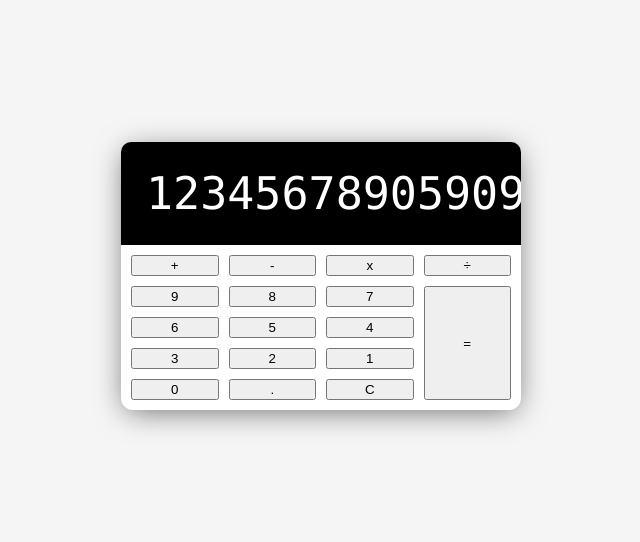
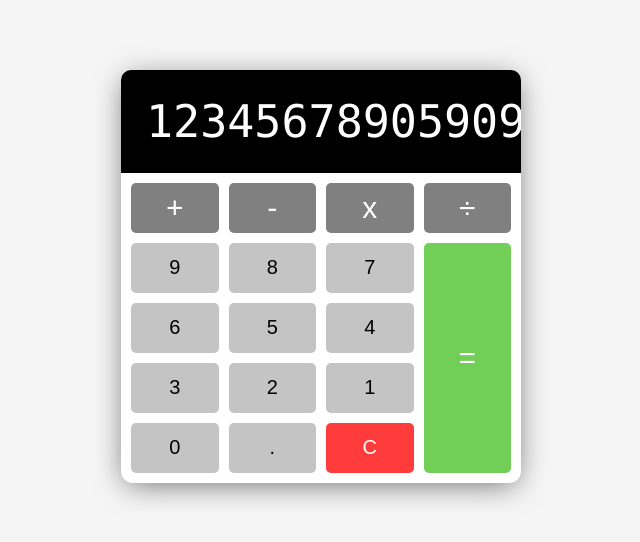
Before and after one commit to b1e1e4/Calculator, a plain HTML site: page index.html in a window 1280 px wide. Shown: the part 124-666 px from the top of the page, without its empty margins (319-959 px from the left). Drawn offline with Linux system fonts and the light colour scheme.

Commit message:
Styling2

```diff
--- a/style.css
+++ b/style.css
@@ -62,7 +62,53 @@ body{
     padding: 10px;
   }
 
+  button {
+    min-height: 50px;
+    font-size: 20px;
+    font-weight: 100;
+    border: none;
+    border-radius: 5px;
+    cursor: pointer;
+    background: #c4c4c4;
+  }
+
+  /* Sudo class */
+  button:hover {
+    filter: brightness(110%);
+  }
+
+  button:active {
+    transform: translateY(1px);
+  }
+
+  button:focus {
+    outline: none;
+  }
+
+  .operator {
+    background: grey;
+    color: white;
+    font-size: 30px;
+  }
+
+  .clear {
+    background-color: rgb(255, 59, 59);
+    color: white;
+  }
+
+  .clear:hover {
+    filter: brightness(90%);
+  }
+
   .equal-sign {
     grid-column: -2;
     grid-row: 2 / span 4;
+    background-color: rgb(113, 206, 87);
   }
+
+  /* Media Query: Create at bottom, as it overwrites */
+  @media screen and (max-width: 600px) {
+    .calculator {
+        width: 95%;
+    }
+  }
```
